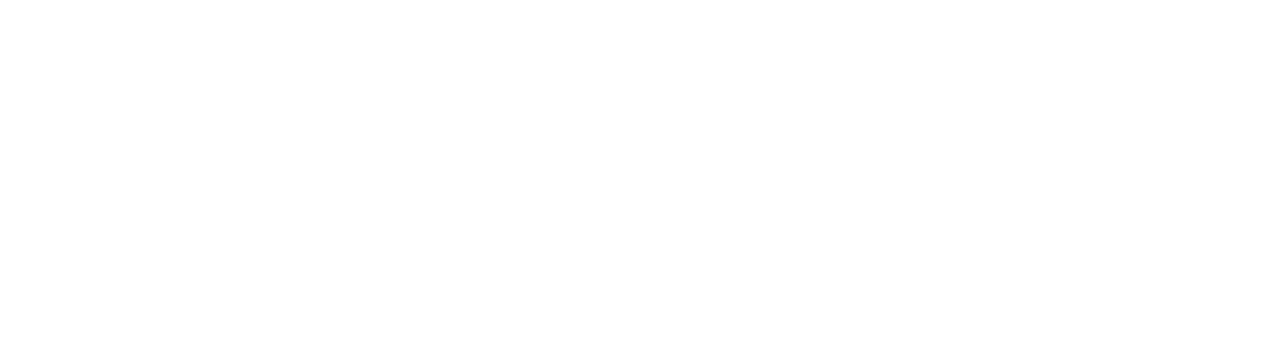
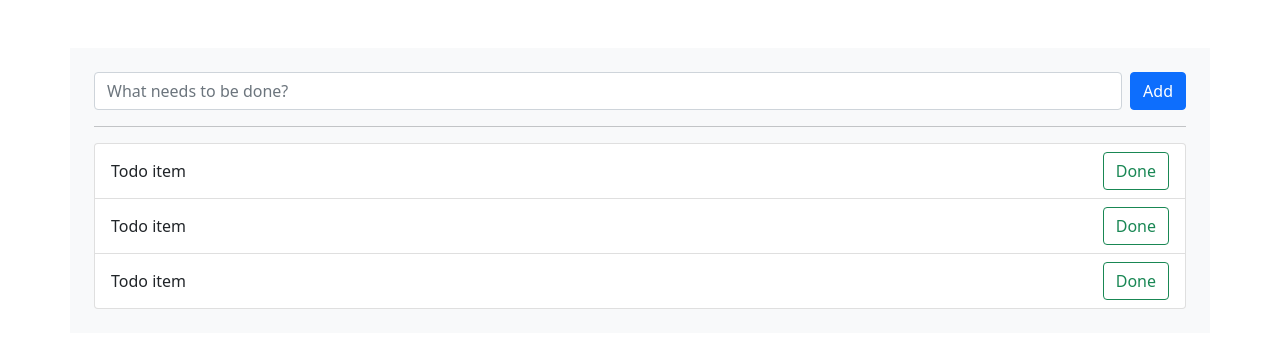
Before and after one commit to LordHippopotamus/todo, a React (Create React App) app: page / in a window 1280 px wide. Shown: the top 348 px of the page. Built offline with nearby package versions, Linux system fonts and the light colour scheme.

Commit message:
feat(App): create basic layout

```diff
--- a/src/components/App/index.jsx
+++ b/src/components/App/index.jsx
@@ -1,8 +1,38 @@
 import React from 'react';
-import { Container } from 'react-bootstrap';
+import {
+  Container, Form, Button, ListGroup,
+} from 'react-bootstrap';
 
 export default function App() {
   return (
-    <Container />
+    <Container className="bg-light p-4 my-5">
+      <Form className="d-flex">
+        <Form.Control type="text" placeholder="What needs to be done?" className="me-2" />
+        <Button variant="primary" type="submit">
+          Add
+        </Button>
+      </Form>
+      <hr className="my-3" />
+      <ListGroup>
+        <ListGroup.Item className="d-flex align-items-center justify-content-between">
+          Todo item
+          <Button variant="outline-success">
+            Done
+          </Button>
+        </ListGroup.Item>
+        <ListGroup.Item className="d-flex align-items-center justify-content-between">
+          Todo item
+          <Button variant="outline-success">
+            Done
+          </Button>
+        </ListGroup.Item>
+        <ListGroup.Item className="d-flex align-items-center justify-content-between">
+          Todo item
+          <Button variant="outline-success">
+            Done
+          </Button>
+        </ListGroup.Item>
+      </ListGroup>
+    </Container>
   );
 }
```
